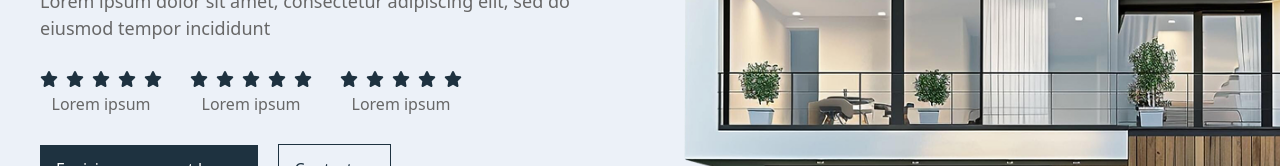
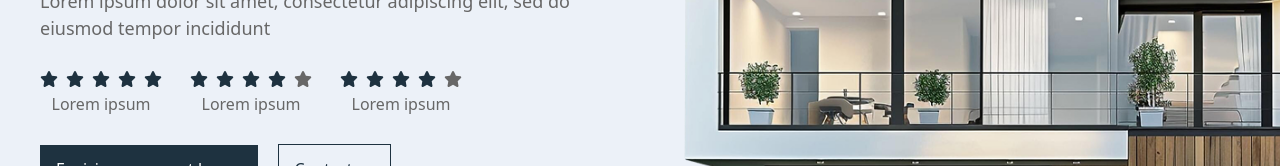
Before and after one commit to alonzojoe/sheltr, a React (Vite) app: page / in a window 1280 px wide. Shown: the part 447-613 px from the top of the page. Built offline with nearby package versions, Linux system fonts and the light colour scheme.

Commit message:
refactor create new FeatureStar component for Home Section.

```diff
--- /dev/null
+++ b/src/features/Hero/components/FeatureStar.tsx
@@ -0,0 +1,26 @@
+import { FaStar } from "react-icons/fa6";
+
+type FeatureStarProps = { label?: string; value?: number };
+
+const FeatureStar = ({
+  label = "Lorem ipsum",
+  value = 0,
+}: FeatureStarProps) => {
+  return (
+    <div className="flex flex-col space-y-1 items-center">
+      <div className="flex items-center gap-2">
+        {Array.from({ length: 5 })
+          .map((_, index) => index + 1)
+          .map((item) => (
+            <FaStar
+              className={item <= value ? "text-primary" : "text-text-sub"}
+              key={item}
+            />
+          ))}
+      </div>
+      <span className="text-text-sub text-base">{label}</span>
+    </div>
+  );
+};
+
+export default FeatureStar;
--- a/src/features/Hero/components/HeroSection.tsx
+++ b/src/features/Hero/components/HeroSection.tsx
@@ -1,4 +1,5 @@
 import Button from "@/components/UI/Button";
+import FeatureStar from "@/features/Hero/components/FeatureStar";
 import Wrapper from "@/components/Containers/Wrapper";
 import HeroImg from "@/assets/images/hero.png";
 import { FaStar, FaArrowRight } from "react-icons/fa6";
@@ -15,38 +16,9 @@ const HeroSection = () => {
             eiusmod tempor incididunt
           </p>
           <div className="flex items-center gap-7">
-            <div className="flex flex-col space-y-1 items-center">
-              <div className="flex items-center gap-2">
-                {Array.from({ length: 5 })
-                  .map((_, index) => index + 1)
-                  .map((item) => (
-                    <FaStar className="text-primary" key={item} />
-                  ))}
-              </div>
-              <span className="text-text-sub text-base">Lorem ipsum</span>
-            </div>
-
-            <div className="flex flex-col space-y-1 items-center">
-              <div className="flex items-center gap-2">
-                {Array.from({ length: 5 })
-                  .map((_, index) => index + 1)
-                  .map((item) => (
-                    <FaStar className="text-primary" key={item} />
-                  ))}
-              </div>
-              <span className="text-text-sub text-base">Lorem ipsum</span>
-            </div>
-
-            <div className="flex flex-col space-y-1 items-center">
-              <div className="flex items-center gap-2">
-                {Array.from({ length: 5 })
-                  .map((_, index) => index + 1)
-                  .map((item) => (
-                    <FaStar className="text-primary" key={item} />
-                  ))}
-              </div>
-              <span className="text-text-sub text-base">Lorem ipsum</span>
-            </div>
+            <FeatureStar value={5} />
+            <FeatureStar value={4} />
+            <FeatureStar value={4} />
           </div>
           <div className="flex items-center gap-5">
             <Button className="bg-primary text-white text-base py-3 px-4 hover:opacity-95">
```
